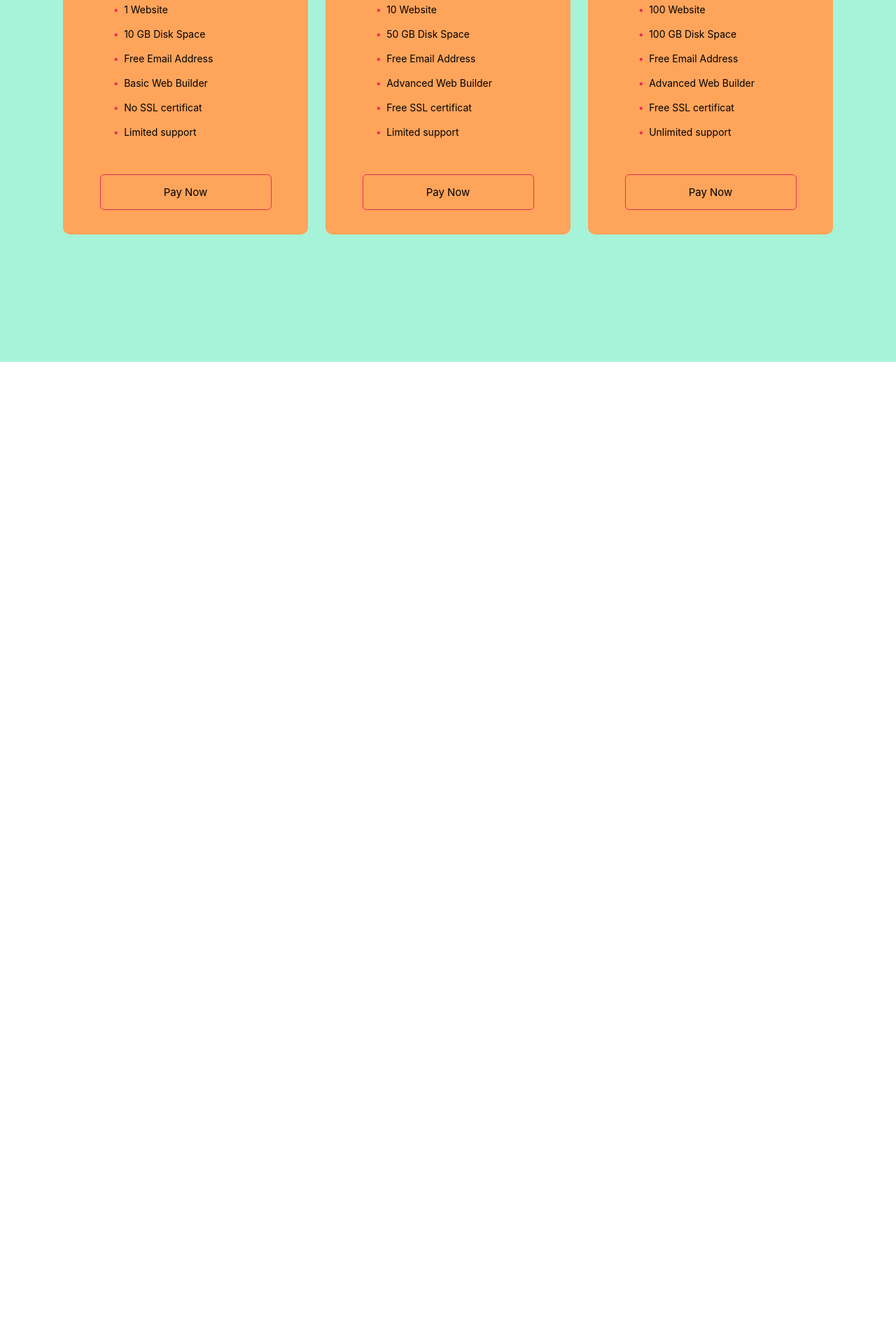
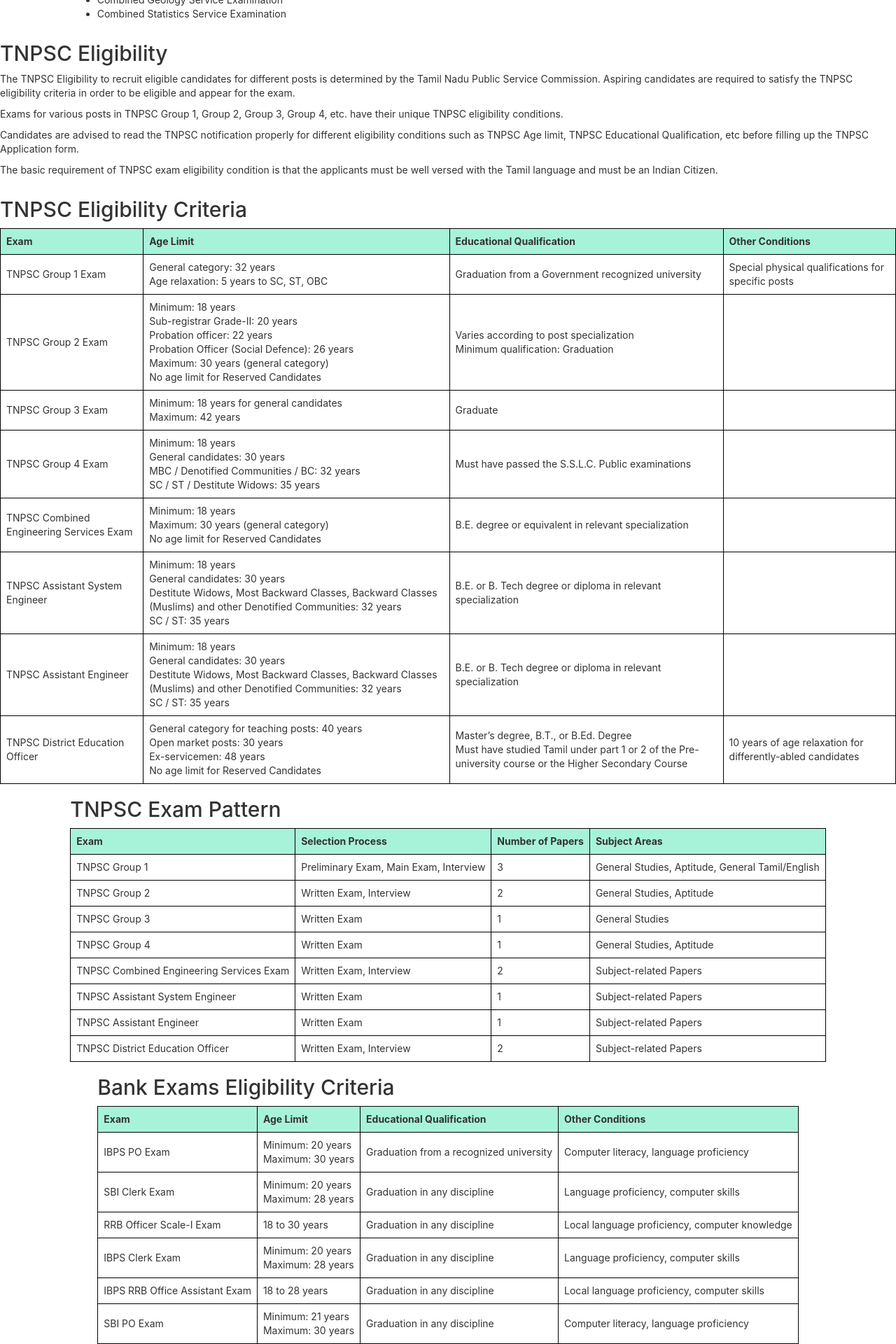
Before and after one commit to Vishwa1418/Back-end-Pillars, a React (Create React App) app: page /main/courses in a window 1280 px wide. Shown: the part 2244-4164 px from the top of the page at 70% size. Before the commit the page ends 2761 px from the top, so only its background shows below. Built offline with nearby package versions, Linux system fonts and the light colour scheme; no server answers.

Commit message:
updated files

```diff
--- a/src/pages/course.js
+++ b/src/pages/course.js
@@ -18,6 +18,7 @@
 
   return (
     <>
+
       <header className="App-header">
         <h1>Ready to learn !!...</h1>
 
@@ -69,50 +70,240 @@
           </tbody>
         </table>
       </div>
-        <div className="course-container">
-            <h2>Choose your plan</h2>
-            <div className="price-row">
-                <div className="price-col">
-                    <p>Starter</p>
-                    <h3>₹30,000 <span>/ 6 Month</span></h3>
-                    <ul>
-                        <li>1 Website</li>
-                        <li>10 GB Disk Space</li>
-                        <li>Free Email Address</li>
-                        <li>Basic Web Builder</li>
-                        <li>No SSL certificat</li>
-                        <li>Limited support</li>
-                    </ul>
-                    <button>Pay Now</button>
-                </div>
-                <div className="price-col">
-                    <p>Advanced</p>
-                    <h3>₹60,000 <span>/ 6 Month </span></h3>
-                    <ul>
-                        <li>10 Website</li>
-                        <li>50 GB Disk Space</li>
-                        <li>Free Email Address</li>
-                        <li>Advanced Web Builder</li>
-                        <li>Free SSL certificat</li>
-                        <li>Limited support</li>
-                    </ul>
-                    <button>Pay Now</button>
-                </div>
-                <div className="price-col">
-                    <p>Premium</p>
-                    <h3>₹90,000 <span>/ 6 Month</span></h3>
-                    <ul>
-                        <li>100 Website</li>
-                        <li>100 GB Disk Space</li>
-                        <li>Free Email Address</li>
-                        <li>Advanced Web Builder</li>
-                        <li>Free SSL certificat</li>
-                        <li>Unlimited support</li>
-                    </ul>
-                    <button>Pay Now</button>
-                </div>
-            </div>
+      <div className="containers">
+            <h2>TNPSC Exams</h2>
+            <p>Various recruitment exams for posts ranging from Group I to IV conducted by the Tamil Nadu Public Service Commission throughout the year are listed below:</p>
+            <ul className="exams-lists">
+                <li>Combined Civil Services Examination – I (Group 1 Services)</li>
+                <li>Combined Civil Services Examination – II (Group-II and Group-II A Services)</li>
+                <li>Combined Civil Services Examination-III (Group-III Services)</li>
+                <li>Combined Civil Services Examination-IV (Group-IV Services & VAO)</li>
+                <li>Combined Engineering Subordinate Services Examination</li>
+                <li>TNPSC Assistant Engineer Examination</li>
+                <li>TNPSC Assistant System Engineer Examination</li>
+                <li>TNPSC District Education Officer Examination</li>
+                <li>Combined Library and Information Services Examination</li>
+                <li>Combined Geology Service Examination</li>
+                <li>Combined Statistics Service Examination</li>
+            </ul>
         </div>
+        <div className="containerss">
+            <h2>TNPSC Eligibility</h2>
+            <p>The TNPSC Eligibility to recruit eligible candidates for different posts is determined by the Tamil Nadu Public Service Commission. Aspiring candidates are required to satisfy the TNPSC eligibility criteria in order to be eligible and appear for the exam.</p>
+            <p>Exams for various posts in TNPSC Group 1, Group 2, Group 3, Group 4, etc. have their unique TNPSC eligibility conditions.</p>
+            <p>Candidates are advised to read the TNPSC notification properly for different eligibility conditions such as TNPSC Age limit, TNPSC Educational Qualification, etc before filling up the TNPSC Application form.</p>
+            <p>The basic requirement of TNPSC exam eligibility condition is that the applicants must be well versed with the Tamil language and must be an Indian Citizen.</p>
+        </div>
+        <div className="containersss">
+            <h2>TNPSC Eligibility Criteria</h2>
+            <table className="eligibility-table">
+                <thead>
+                    <tr>
+                        <th>Exam</th>
+                        <th>Age Limit</th>
+                        <th>Educational Qualification</th>
+                        <th>Other Conditions</th>
+                    </tr>
+                </thead>
+                <tbody>
+                    <tr>
+                        <td>TNPSC Group 1 Exam</td>
+                        <td>General category: 32 years<br />Age relaxation: 5 years to SC, ST, OBC</td>
+                        <td>Graduation from a Government recognized university</td>
+                        <td>Special physical qualifications for specific posts</td>
+                    </tr>
+                    <tr>
+                        <td>TNPSC Group 2 Exam</td>
+                        <td>
+                            Minimum: 18 years<br />
+                            Sub-registrar Grade-II: 20 years<br />
+                            Probation officer: 22 years<br />
+                            Probation Officer (Social Defence): 26 years<br />
+                            Maximum: 30 years (general category)<br />
+                            No age limit for Reserved Candidates
+                        </td>
+                        <td>Varies according to post specialization<br />Minimum qualification: Graduation</td>
+                        <td></td>
+                    </tr>
+                    <tr>
+                        <td>TNPSC Group 3 Exam</td>
+                        <td>Minimum: 18 years for general candidates<br />Maximum: 42 years</td>
+                        <td>Graduate</td>
+                        <td></td>
+                    </tr>
+                    <tr>
+                        <td>TNPSC Group 4 Exam</td>
+                        <td>
+                            Minimum: 18 years<br />
+                            General candidates: 30 years<br />
+                            MBC / Denotified Communities / BC: 32 years<br />
+                            SC / ST / Destitute Widows: 35 years
+                        </td>
+                        <td>Must have passed the S.S.L.C. Public examinations</td>
+                        <td></td>
+                    </tr>
+                    <tr>
+                        <td>TNPSC Combined Engineering Services Exam</td>
+                        <td>Minimum: 18 years<br />Maximum: 30 years (general category)<br />No age limit for Reserved Candidates</td>
+                        <td>B.E. degree or equivalent in relevant specialization</td>
+                        <td></td>
+                    </tr>
+                    <tr>
+                        <td>TNPSC Assistant System Engineer</td>
+                        <td>
+                            Minimum: 18 years<br />
+                            General candidates: 30 years<br />
+                            Destitute Widows, Most Backward Classes, Backward Classes (Muslims) and other Denotified Communities: 32 years<br />
+                            SC / ST: 35 years
+                        </td>
+                        <td>B.E. or B. Tech degree or diploma in relevant specialization</td>
+                        <td></td>
+                    </tr>
+                    <tr>
+                        <td>TNPSC Assistant Engineer</td>
+                        <td>
+                            Minimum: 18 years<br />
+                            General candidates: 30 years<br />
+                            Destitute Widows, Most Backward Classes, Backward Classes (Muslims) and other Denotified Communities: 32 years<br />
+                            SC / ST: 35 years
+                        </td>
+                        <td>B.E. or B. Tech degree or diploma in relevant specialization</td>
+                        <td></td>
+                    </tr>
+                    <tr>
+                        <td>TNPSC District Education Officer</td>
+                        <td>
+                            General category for teaching posts: 40 years<br />
+                            Open market posts: 30 years<br />
+                            Ex-servicemen: 48 years<br />
+                            No age limit for Reserved Candidates
+                        </td>
+                        <td>Master’s degree, B.T., or B.Ed. Degree<br />Must have studied Tamil under part 1 or 2 of the Pre-university course or the Higher Secondary Course</td>
+                        <td>10 years of age relaxation for differently-abled candidates</td>
+                    </tr>
+                </tbody>
+            </table>
+        </div>
+        <div className="containe">
+            <h2>TNPSC Exam Pattern</h2>
+            <table className="exam-pattern-table">
+                <thead>
+                    <tr>
+                        <th>Exam</th>
+                        <th>Selection Process</th>
+                        <th>Number of Papers</th>
+                        <th>Subject Areas</th>
+                    </tr>
+                </thead>
+                <tbody>
+                    <tr>
+                        <td>TNPSC Group 1</td>
+                        <td>Preliminary Exam, Main Exam, Interview</td>
+                        <td>3</td>
+                        <td>General Studies, Aptitude, General Tamil/English</td>
+                    </tr>
+                    <tr>
+                        <td>TNPSC Group 2</td>
+                        <td>Written Exam, Interview</td>
+                        <td>2</td>
+                        <td>General Studies, Aptitude</td>
+                    </tr>
+                    <tr>
+                        <td>TNPSC Group 3</td>
+                        <td>Written Exam</td>
+                        <td>1</td>
+                        <td>General Studies</td>
+                    </tr>
+                    <tr>
+                        <td>TNPSC Group 4</td>
+                        <td>Written Exam</td>
+                        <td>1</td>
+                        <td>General Studies, Aptitude</td>
+                    </tr>
+                    <tr>
+                        <td>TNPSC Combined Engineering Services Exam</td>
+                        <td>Written Exam, Interview</td>
+                        <td>2</td>
+                        <td>Subject-related Papers</td>
+                    </tr>
+                    <tr>
+                        <td>TNPSC Assistant System Engineer</td>
+                        <td>Written Exam</td>
+                        <td>1</td>
+                        <td>Subject-related Papers</td>
+                    </tr>
+                    <tr>
+                        <td>TNPSC Assistant Engineer</td>
+                        <td>Written Exam</td>
+                        <td>1</td>
+                        <td>Subject-related Papers</td>
+                    </tr>
+                    <tr>
+                        <td>TNPSC District Education Officer</td>
+                        <td>Written Exam, Interview</td>
+                        <td>2</td>
+                        <td>Subject-related Papers</td>
+                    </tr>
+                </tbody>
+            </table>
+        </div>
+        <div className="cont">
+            <h2>Bank Exams Eligibility Criteria</h2>
+            <table className="eligibility-table">
+                <thead>
+                    <tr>
+                        <th>Exam</th>
+                        <th>Age Limit</th>
+                        <th>Educational Qualification</th>
+                        <th>Other Conditions</th>
+                    </tr>
+                </thead>
+                <tbody>
+                    <tr>
+                        <td>IBPS PO Exam</td>
+                        <td>Minimum: 20 years<br />Maximum: 30 years</td>
+                        <td>Graduation from a recognized university</td>
+                        <td>Computer literacy, language proficiency</td>
+                    </tr>
+                    <tr>
+                        <td>SBI Clerk Exam</td>
+                        <td>Minimum: 20 years<br />Maximum: 28 years</td>
+                        <td>Graduation in any discipline</td>
+                        <td>Language proficiency, computer skills</td>
+                    </tr>
+                    <tr>
+                        <td>RRB Officer Scale-I Exam</td>
+                        <td>18 to 30 years</td>
+                        <td>Graduation in any discipline</td>
+                        <td>Local language proficiency, computer knowledge</td>
+                    </tr>
+                    <tr>
+                        <td>IBPS Clerk Exam</td>
+                        <td>Minimum: 20 years<br />Maximum: 28 years</td>
+                        <td>Graduation in any discipline</td>
+                        <td>Language proficiency, computer skills</td>
+                    </tr>
+                    <tr>
+  <td>IBPS RRB Office Assistant Exam</td>
+  <td>18 to 28 years</td>
+  <td>Graduation in any discipline</td>
+  <td>Local language proficiency, computer skills</td>
+</tr>
+<tr>
+  <td>SBI PO Exam</td>
+  <td>Minimum: 21 years<br />Maximum: 30 years</td>
+  <td>Graduation in any discipline</td>
+  <td>Computer literacy, language proficiency</td>
+</tr>
+                </tbody>
+            </table>
+        </div>
+
+
+
+
+
+
 
     </>
   );
```
